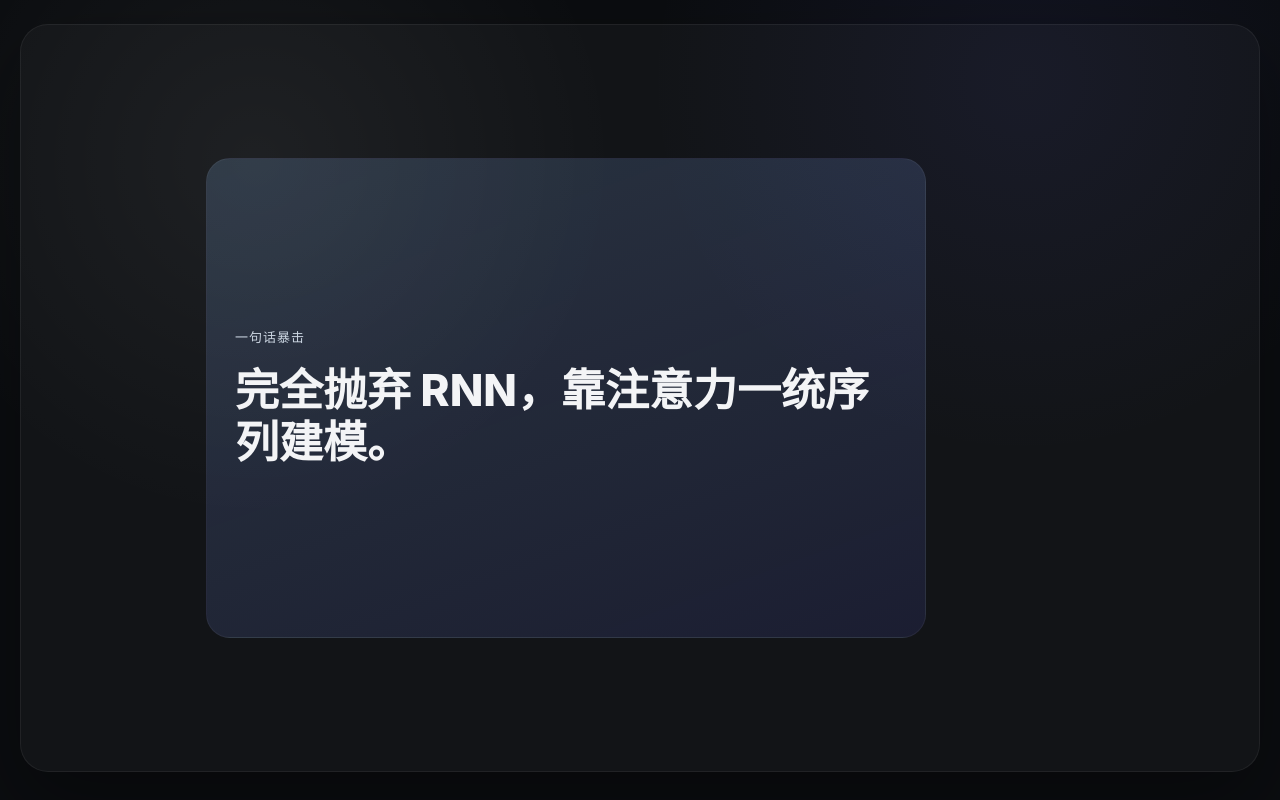
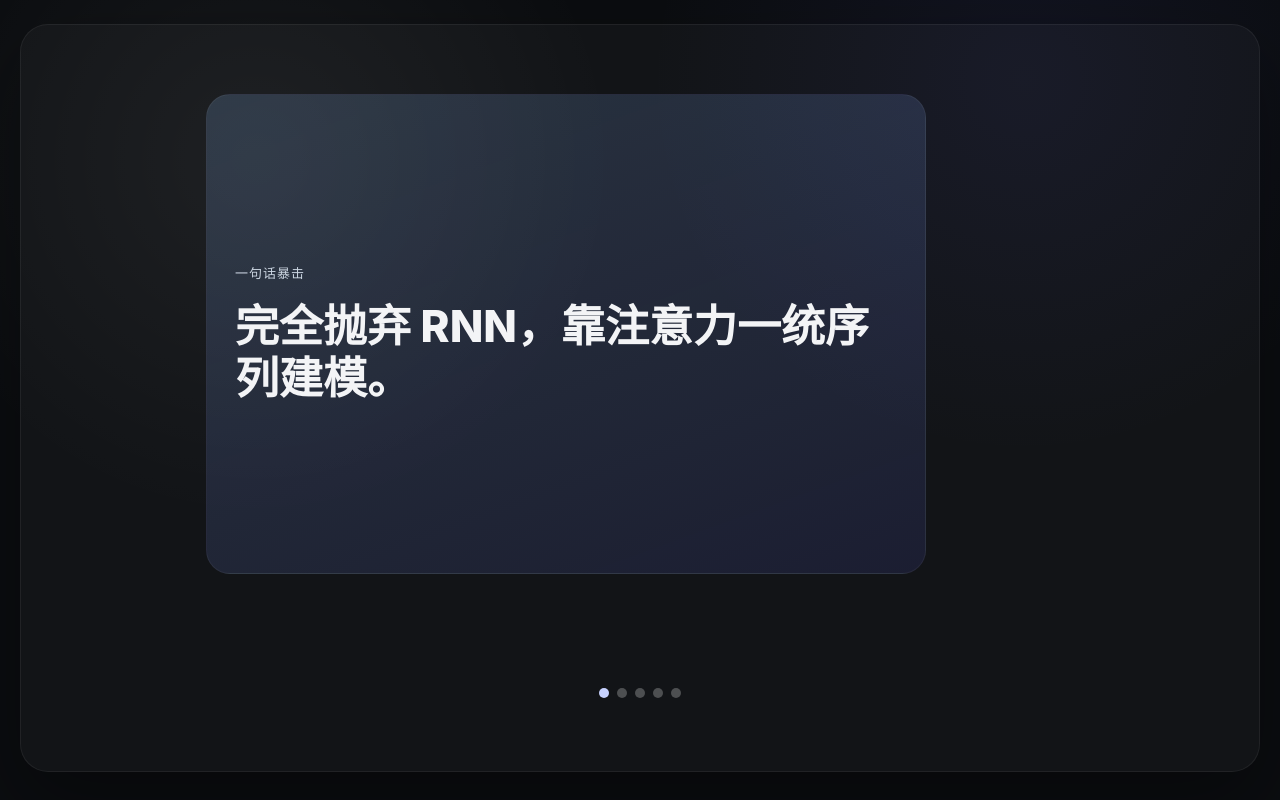
Before and after one commit to cklxx/paper, a React (Vite) app: page / in a window 1280 px wide. Built offline with nearby package versions, Linux system fonts and the light colour scheme.

Commit message:
Add touch swipe support and bundle paper data

```diff
--- a/src/App.tsx
+++ b/src/App.tsx
@@ -1,5 +1,7 @@
-import { useMemo, useState } from "react";
+import { useCallback, useMemo, useRef, useState } from "react";
+import type { TouchEvent } from "react";
 import { CardView } from "./components/CardView";
+import { ProgressDots } from "./components/ProgressDots";
 import { samplePapers } from "./data/papers";
 
 const CARDS_PER_PAPER = 5;
@@ -7,8 +9,9 @@ const CARDS_PER_PAPER = 5;
 function useSwipeState() {
   const [paperIndex, setPaperIndex] = useState(0);
   const [cardIndex, setCardIndex] = useState(0);
+  const swipeStartY = useRef<number | null>(null);
 
-  const nextCard = () => {
+  const nextCard = useCallback(() => {
     setCardIndex((current) => {
       const next = current + 1;
       if (next < CARDS_PER_PAPER) {
@@ -17,30 +20,61 @@ function useSwipeState() {
       setPaperIndex((paper) => (paper + 1) % samplePapers.length);
       return 0;
     });
-  };
+  }, []);
 
-  const prevCard = () => {
+  const prevCard = useCallback(() => {
     setCardIndex((current) => Math.max(current - 1, 0));
-  };
+  }, []);
 
   const nextPaper = () => {
     setPaperIndex((current) => (current + 1) % samplePapers.length);
     setCardIndex(0);
   };
 
-  return { paperIndex, cardIndex, nextCard, prevCard, nextPaper };
+  const handleTouchStart = useCallback((event: TouchEvent) => {
+    swipeStartY.current = event.touches[0]?.clientY ?? null;
+  }, []);
+
+  const handleTouchEnd = useCallback(
+    (event: TouchEvent) => {
+      if (swipeStartY.current === null) return;
+
+      const deltaY = (event.changedTouches[0]?.clientY ?? 0) - swipeStartY.current;
+      const SWIPE_THRESHOLD = 50;
+
+      if (deltaY <= -SWIPE_THRESHOLD) {
+        nextCard();
+      } else if (deltaY >= SWIPE_THRESHOLD) {
+        prevCard();
+      }
+
+      swipeStartY.current = null;
+    },
+    [nextCard, prevCard]
+  );
+
+  return {
+    paperIndex,
+    cardIndex,
+    nextCard,
+    prevCard,
+    nextPaper,
+    handleTouchStart,
+    handleTouchEnd,
+  };
 }
 
 export default function App() {
-  const { paperIndex, cardIndex } = useSwipeState();
+  const { paperIndex, cardIndex, handleTouchEnd, handleTouchStart } = useSwipeState();
   const paper = samplePapers[paperIndex];
 
   const card = useMemo(() => paper.cards[cardIndex], [cardIndex, paper.cards]);
 
   return (
     <main className="app">
-      <div className="card-frame">
+      <div className="card-frame" onTouchStart={handleTouchStart} onTouchEnd={handleTouchEnd}>
         <CardView card={card} />
+        <ProgressDots total={paper.cards.length} activeIndex={cardIndex} />
       </div>
     </main>
   );
--- a/src/components/CardView.tsx
+++ b/src/components/CardView.tsx
@@ -1,4 +1,4 @@
-import type { Card } from "../data/papers";
+import type { Card } from "../data/types";
 
 type CardViewProps = {
   card: Card;
--- /dev/null
+++ b/src/data/paperSeeds.ts
@@ -0,0 +1,4 @@
+import seedPapersJson from "../../data/paper_seeds.json";
+import type { SeedPaper } from "./types";
+
+export const paperSeeds: SeedPaper[] = seedPapersJson as SeedPaper[];
--- a/src/data/papers.ts
+++ b/src/data/papers.ts
@@ -1,40 +1,5 @@
-export type Card =
-  | { type: "hook"; text: string }
-  | { type: "intuition"; text: string }
-  | { type: "method"; steps: string[] }
-  | { type: "tradeoff"; good: string; bad: string }
-  | { type: "who"; do: string; skip: string };
-
-export type Source = {
-  title: string;
-  url: string;
-};
-
-export type Paper = {
-  id: string;
-  title: string;
-  topic: string;
-  source: Source;
-  cards: Card[];
-};
-
-type SeedCardFields = {
-  hook: string;
-  intuition: string;
-  method: string[];
-  tradeoff: { good: string; bad: string };
-  who: { do: string; skip: string };
-};
-
-type SeedPaper = {
-  id: string;
-  title: string;
-  topic: string;
-  source: Source;
-  cards: SeedCardFields;
-};
-
-import seeds from "../../data/paper_seeds.json";
+import type { Paper, SeedPaper } from "./types";
+import { paperSeeds } from "./paperSeeds";
 
 export const VARIANTS_PER_SEED = 10;
 
@@ -77,7 +42,7 @@ const expandSeed = (seed: SeedPaper, variantIndex: number): Paper => {
   };
 };
 
-export const samplePapers: Paper[] = (seeds as SeedPaper[]).flatMap((seed) =>
+export const samplePapers: Paper[] = paperSeeds.flatMap((seed) =>
   Array.from({ length: VARIANTS_PER_SEED }).map((_, variantIndex) =>
     expandSeed(seed, variantIndex)
   )
--- /dev/null
+++ b/src/data/types.ts
@@ -0,0 +1,35 @@
+export type Card =
+  | { type: "hook"; text: string }
+  | { type: "intuition"; text: string }
+  | { type: "method"; steps: string[] }
+  | { type: "tradeoff"; good: string; bad: string }
+  | { type: "who"; do: string; skip: string };
+
+export type Source = {
+  title: string;
+  url: string;
+};
+
+export type Paper = {
+  id: string;
+  title: string;
+  topic: string;
+  source: Source;
+  cards: Card[];
+};
+
+export type SeedCardFields = {
+  hook: string;
+  intuition: string;
+  method: string[];
+  tradeoff: { good: string; bad: string };
+  who: { do: string; skip: string };
+};
+
+export type SeedPaper = {
+  id: string;
+  title: string;
+  topic: string;
+  source: Source;
+  cards: SeedCardFields;
+};
--- a/src/styles.css
+++ b/src/styles.css
@@ -28,11 +28,13 @@ body {
   display: grid;
   align-items: center;
   justify-content: center;
+  gap: 12px;
   border-radius: 28px;
   padding: 20px;
   background: rgba(255, 255, 255, 0.03);
   border: 1px solid rgba(255, 255, 255, 0.06);
   box-shadow: 0 30px 80px rgba(0, 0, 0, 0.35);
+  touch-action: pan-y;
 }
 
 .card {
@@ -121,6 +123,24 @@ ol {
   gap: 12px;
 }
 
+.progress-dots {
+  display: inline-flex;
+  justify-content: center;
+  gap: 8px;
+  padding: 4px 8px;
+}
+
+.dot {
+  width: 10px;
+  height: 10px;
+  border-radius: 50%;
+  background: rgba(255, 255, 255, 0.25);
+}
+
+.dot.active {
+  background: #c7d2fe;
+}
+
 
 @media (max-width: 640px) {
   .card {
```
